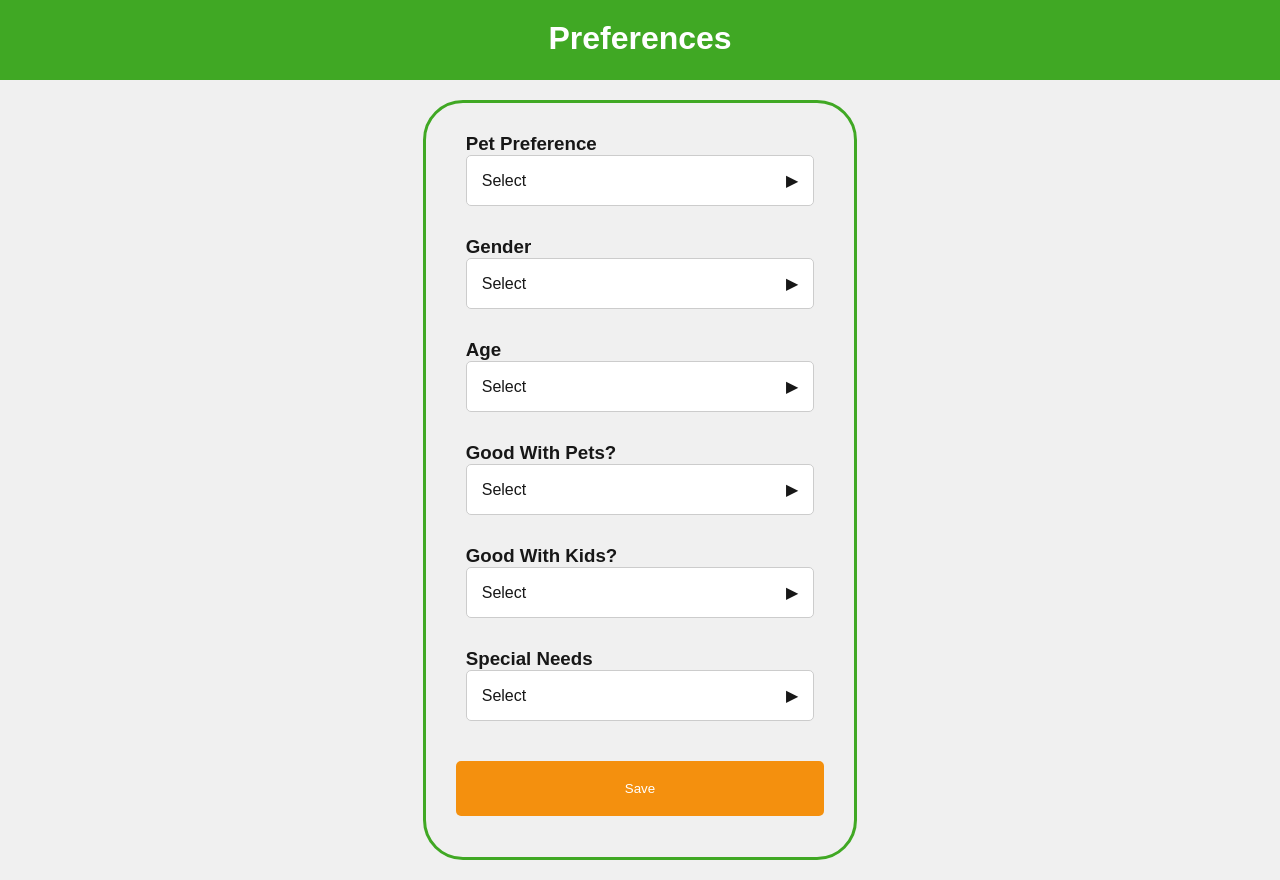
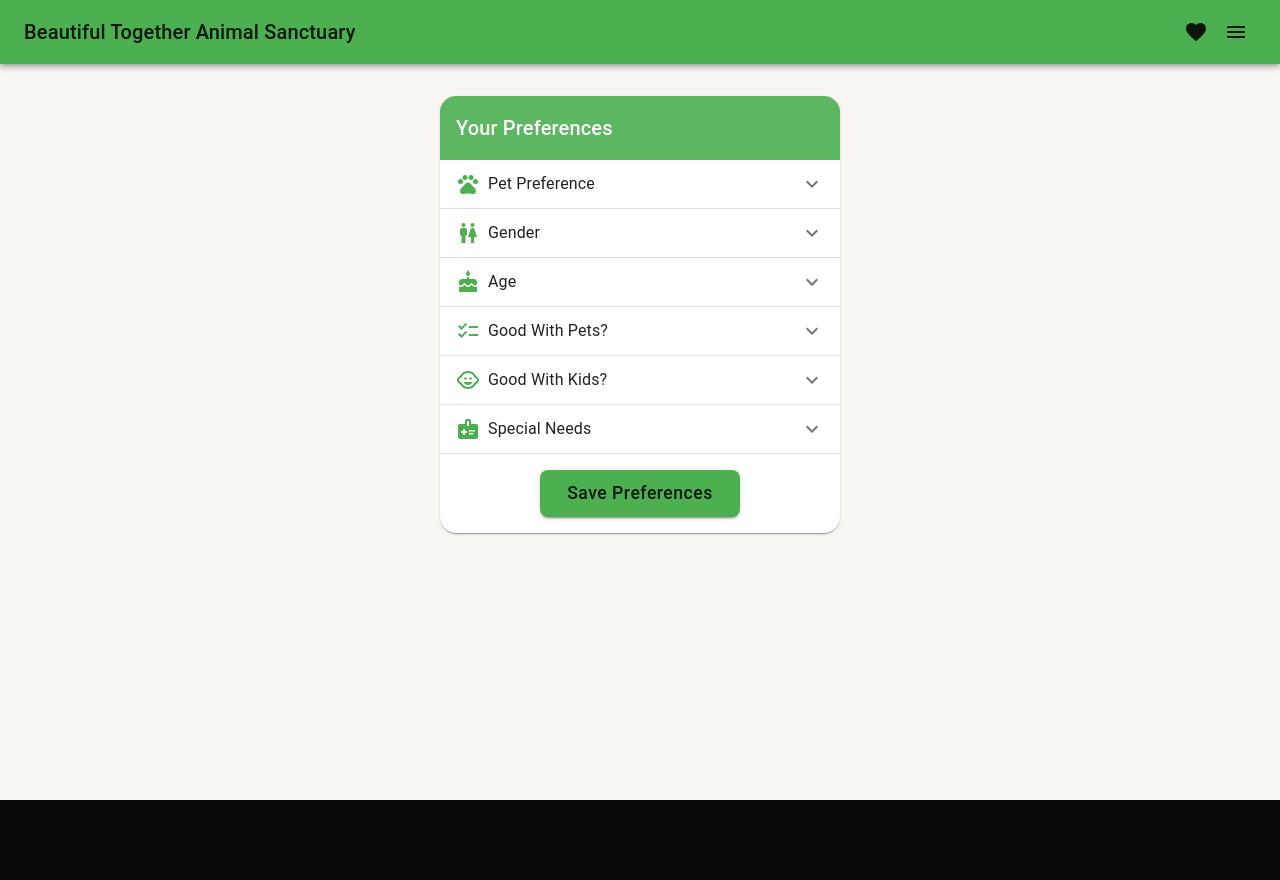
Before and after one commit to cssgunc/beautiful-together-next, a Next.js app: page /PreferencePage in a window 1280 px wide. After the commit the page ends 800 px from the top, so only its background shows below. Built offline with nearby package versions, Linux system fonts and the light colour scheme.

Commit message:
merging preferences into tinder-page

```diff
--- a/app/PreferencePage/page.js
+++ b/app/PreferencePage/page.js
@@ -1,55 +1,116 @@
-"use client"
+'use client';
 import React, { useState } from 'react';
-import './styles.css';
+import {
+  AppBar,
+  Toolbar,
+  Typography,
+  Box,
+  Container,
+  Card,
+  Accordion,
+  AccordionSummary,
+  AccordionDetails,
+  FormGroup,
+  FormControlLabel,
+  Checkbox,
+  Button,
+  IconButton,
+  Divider,
+} from '@mui/material';
+import { ThemeProvider, createTheme } from '@mui/material/styles';
+import {
+  ExpandMore,
+  Favorite,
+  Menu,
+  Pets,
+  WcOutlined,
+  Cake,
+  ChildCare,
+  MedicalInformation,
+  Checklist,
+} from '@mui/icons-material';
 
-const DummyHeader = () => {
-    return (
-        <div className = "header">
-            <h1>Preferences</h1>
-        </div>
+const theme = createTheme({
+  palette: {
+    primary: {
+      main: '#4caf50', // green
+    },
+    secondary: {
+      main: '#f44336', // red
+    },
+    background: {
+      default: '#F8F6F3',
+    },
+  },
+});
+
+const PreferenceSection = ({ title, options, icon }) => {
+  const [selected, setSelected] = useState([]);
+
+  const handleChange = (option) => {
+    setSelected(prev =>
+      prev.includes(option)
+        ? prev.filter(item => item !== option)
+        : [...prev, option]
     );
   };
 
-const AccordionItem = ({ title, options }) => {
-    const [isOpen, setIsOpen] = useState(false);
-    const [selectedOptions, setSelectedOptions] = useState([]);
-
-    const toggleAccordion = () => {
-        setIsOpen(!isOpen);
-    };
-
-    const selectOption = (option) => {
-        setSelectedOptions(prevSelected => {
-            if (prevSelected.includes(option)) {
-                return prevSelected.filter(item => item !== option);
+  return (
+    <Box>
+      <Accordion
+        elevation={0}
+        sx={{
+          '&:before': {
+            display: 'none',
+          },
+          '&.Mui-expanded': {
+            margin: 0,
+          },
+        }}
+      >
+        <AccordionSummary
+          expandIcon={<ExpandMore />}
+          sx={{
+            '&.Mui-expanded': {
+              minHeight: '48px',
+            },
+          }}
+        >
+          <Box sx={{ display: 'flex', alignItems: 'center', gap: 1 }}>
+            {icon}
+            <Typography>{title}</Typography>
+            {selected.length > 0 && (
+              <Typography color="text.secondary" sx={{ ml: 1 }}>
+                ({selected.length} selected)
+              </Typography>
+            )}
+          </Box>
+        </AccordionSummary>
+        <AccordionDetails>
+          <FormGroup>
+            {options.map((option) => (
+              <FormControlLabel
+                key={option}
+                control={
+                  <Checkbox
+                    checked={selected.includes(option)}
+                    onChange={() => handleChange(option)}
+                    sx={{
+                      color: theme.palette.primary.main,
+                      '&.Mui-checked': {
+                        color: theme.palette.primary.main,
+                      },
+                    }}
+                  />
                 }
-            return [...prevSelected, option];
-        });
-    };
-
-    return (
-        <div className="accordion-item">
-            <h3>{title}</h3>
-            <div className="accordion-header" id = {isOpen ? "open" : ""} onClick={toggleAccordion}>
-                <span className="selection">{selectedOptions.length > 0 ? selectedOptions.join(', ') : 'Select'}</span>
-                <span className="arrow">{isOpen ? '▼' : '▶'}</span>
-            </div>
-
-                <div className="accordion-content" id = {isOpen ? "open" : ""} style={{ maxHeight: isOpen ? '1000px' : '0', overflow: 'hidden' }}>
-                    {options.map(option => (
-                        <label key={option}>
-                            <input
-                                type="checkbox"
-                                onChange={() => selectOption(option)}
-                                checked={selectedOptions.includes(option)}
+                label={option}
               />
-                            {option}
-                        </label>
             ))}
-
-                </div>
-
-        </div>
+          </FormGroup>
+        </AccordionDetails>
+      </Accordion>
+      <Divider />
+    </Box>
   );
 };
 
@@ -57,27 +118,33 @@ const Preferences = () => {
   const preferenceOptions = [
     {
       title: 'Pet Preference',
-            options: ['Cats', 'Dogs']
+      options: ['Cats', 'Dogs'],
+      icon: <Pets color="primary" />
     },
     {
       title: 'Gender',
-            options: ['Male', 'Female']
+      options: ['Male', 'Female'],
+      icon: <WcOutlined color="primary" />
     },
     {
       title: 'Age',
-            options: ['Baby (0-5 Months)', 'Puppy (5-24 Months)', 'Youth (2-5 Years)', 'Adult (5-9 Years)', 'Senior (9+ Years)']
+      options: ['Baby (0-5 Months)', 'Puppy (5-24 Months)', 'Youth (2-5 Years)', 'Adult (5-9 Years)', 'Senior (9+ Years)'],
+      icon: <Cake color="primary" />
     },
     {
       title: 'Good With Pets?',
-            options: ['Big Dogs', 'Small Dogs', 'Cats']
+      options: ['Big Dogs', 'Small Dogs', 'Cats'],
+      icon: <Checklist color="primary" />
     },
     {
       title: 'Good With Kids?',
-            options: ['Kids Over 6', 'Kids Over 10']
+      options: ['Kids Over 6', 'Kids Over 10'],
+      icon: <ChildCare color="primary" />
     },
     {
       title: 'Special Needs',
-            options: ['Yes', 'No']
+      options: ['Yes', 'No'],
+      icon: <MedicalInformation color="primary" />
     }
   ];
 
@@ -88,27 +155,77 @@ const Preferences = () => {
   };
 
   return (
-        <div>
-            <DummyHeader/>
-            <div className="container">
+    <ThemeProvider theme={theme}>
+      <Box sx={{ flexGrow: 1, bgcolor: 'background.default', minHeight: '100vh' }}>
+        <AppBar position="static">
+          <Toolbar>
+            <Typography variant="h6" component="div" sx={{ flexGrow: 1 }}>
+              Beautiful Together Animal Sanctuary
+            </Typography>
+            <IconButton color="inherit">
+              <Favorite />
+            </IconButton>
+            <IconButton color="inherit">
+              <Menu />
+            </IconButton>
+          </Toolbar>
+        </AppBar>
+        <Container maxWidth="sm" sx={{ mt: 4 }}>
+          <Box sx={{ display: 'flex', justifyContent: 'center' }}>
+            <Box sx={{ width: '90%', maxWidth: '400px' }}>
+              <Card
+                component="form"
+                onSubmit={handleSubmit}
+                sx={{
+                  width: '100%',
+                  bgcolor: '#FFFFFF',
+                  borderRadius: '16px',
+                  overflow: 'hidden',
+                }}
+              >
+                <Box
+                  sx={{
+                    bgcolor: 'rgba(76, 175, 80, 0.9)',
+                    color: 'white',
+                    padding: '16px',
+                  }}
+                >
+                  <Typography variant="h6">
+                    Your Preferences
+                  </Typography>
+                </Box>
 
-                <div className="left-section"></div>
-                <div className="center-section">
-                    <div className="buttonSection">
-                        <form id="preferencesForm" onSubmit={handleSubmit}>
-                            <div className="accordion">
-                                {preferenceOptions.map(preference => (
-                                    <AccordionItem key={preference.title} title={preference.title} options={preference.options} />
+                {preferenceOptions.map((preference, index) => (
+                  <PreferenceSection
+                    key={preference.title}
+                    title={preference.title}
+                    options={preference.options}
+                    icon={preference.icon}
+                  />
                 ))}
-                            </div>
-                            <button type="submit">Save</button>
-                        </form>
-                    </div>
-                </div>
-                <div className="right-section"></div>
-            </div>
-        </div>
 
+                <Box sx={{ display: 'flex', justifyContent: 'center', p: 2 }}>
+                  <Button
+                    type="submit"
+                    variant="contained"
+                    color="primary"
+                    size="large"
+                    sx={{
+                      width: '200px',
+                      borderRadius: '8px',
+                      textTransform: 'none',
+                      fontSize: '1.1rem'
+                    }}
+                  >
+                    Save Preferences
+                  </Button>
+                </Box>
+              </Card>
+            </Box>
+          </Box>
+        </Container>
+      </Box>
+    </ThemeProvider>
   );
 };
 
```
Lines whose indentation alone changed are shown as unchanged.
